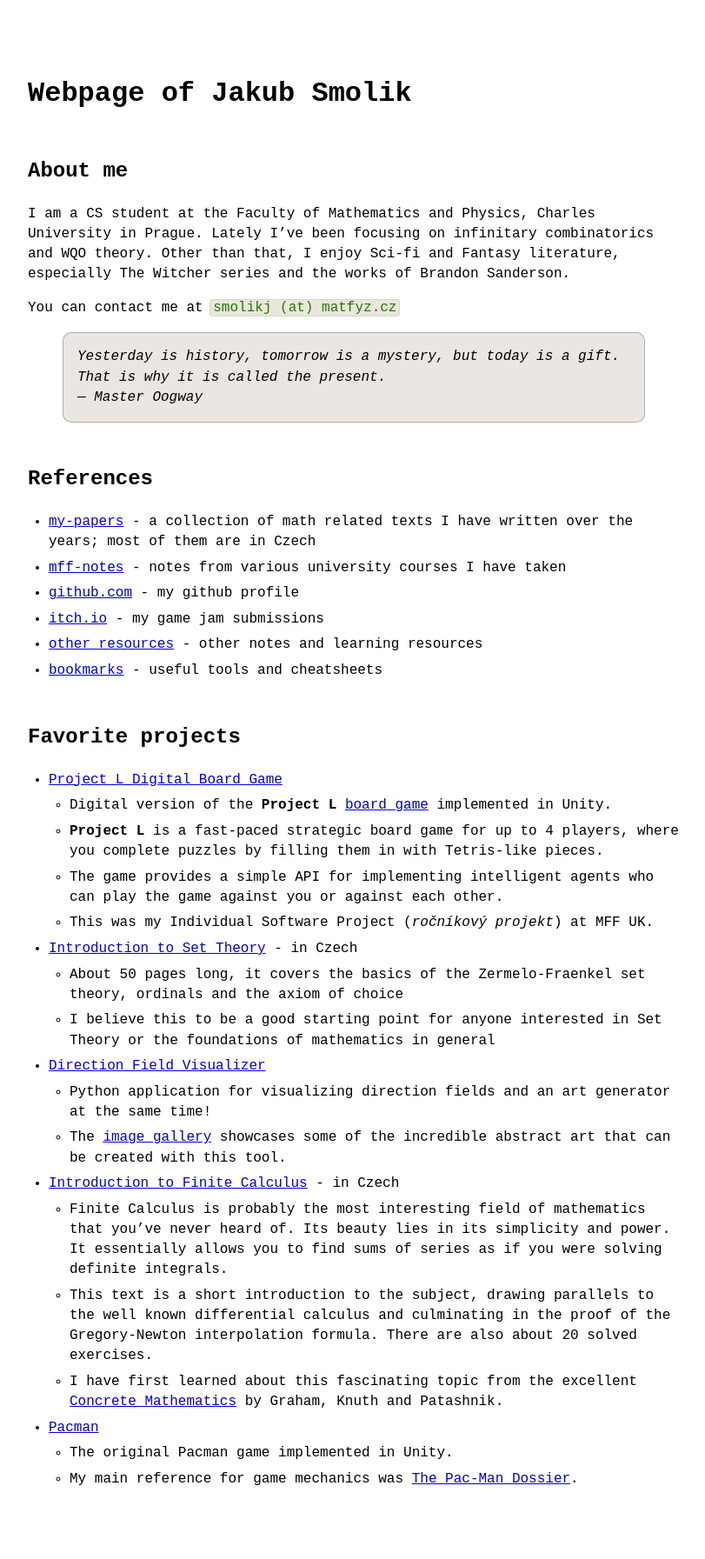
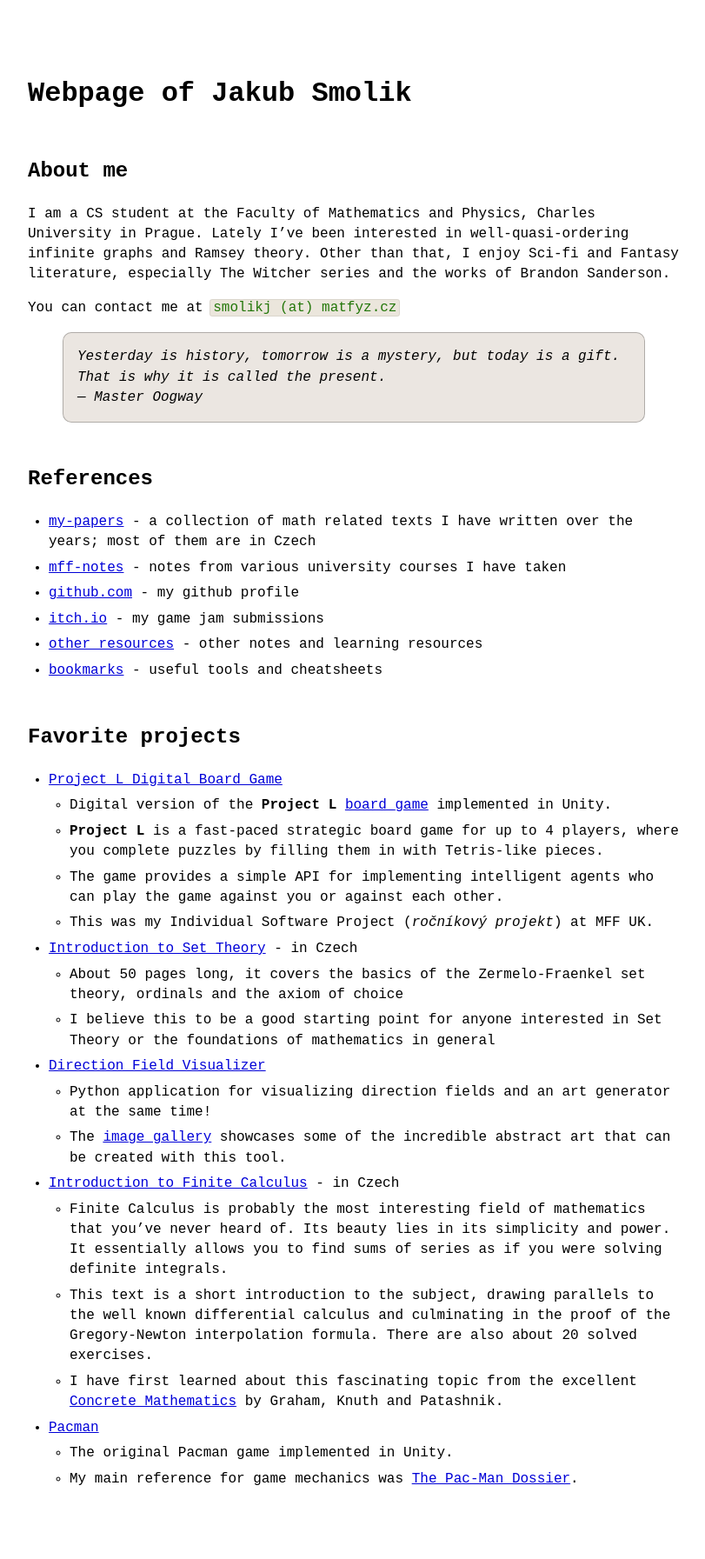
Before and after one commit to Couleslaw/couleslaw.github.io, a Jekyll site: the page built from index.md, in a window 1280 px wide. Shown: the whole page at 87% size, without its empty margins (233-1044 px from the left). Built offline with Jekyll 4.4.1, drawn with Linux system fonts in a browser that asks for light colours.

Commit message:
update index

```diff
--- a/index.md
+++ b/index.md
@@ -7,7 +7,7 @@ title: Home | Jakub Smolik
 
 ## About me
 
-I am a CS student at the Faculty of Mathematics and Physics, Charles University in Prague. Lately I've been focusing on infinitary combinatorics and WQO theory. Other than that, I enjoy Sci-fi and Fantasy literature, especially The Witcher series and the works of Brandon Sanderson.
+I am a CS student at the Faculty of Mathematics and Physics, Charles University in Prague. Lately I've been interested in well-quasi-ordering infinite graphs and Ramsey theory. Other than that, I enjoy Sci-fi and Fantasy literature, especially The Witcher series and the works of Brandon Sanderson.
 
 You can contact me at `smolikj (at) matfyz.cz`
 
```
